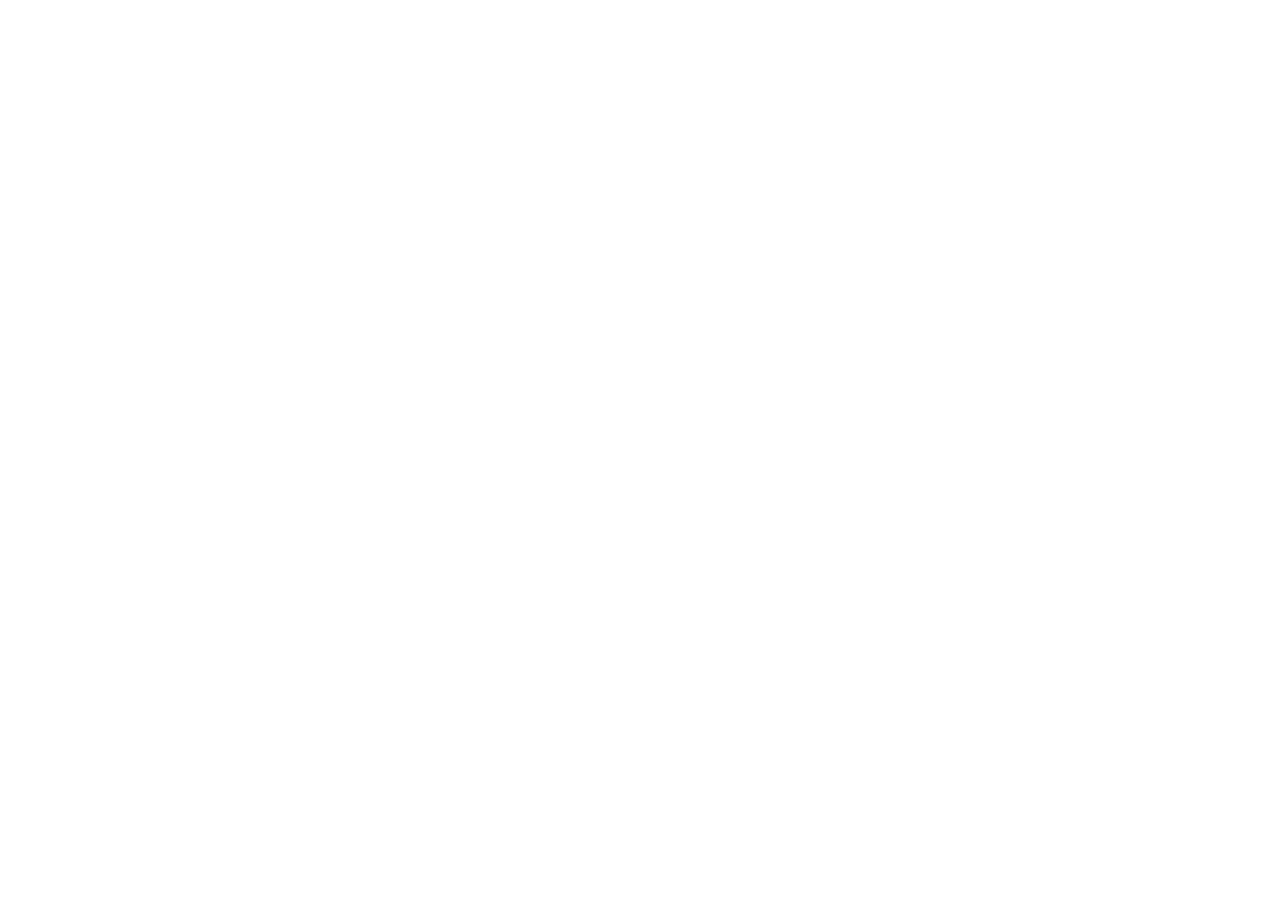
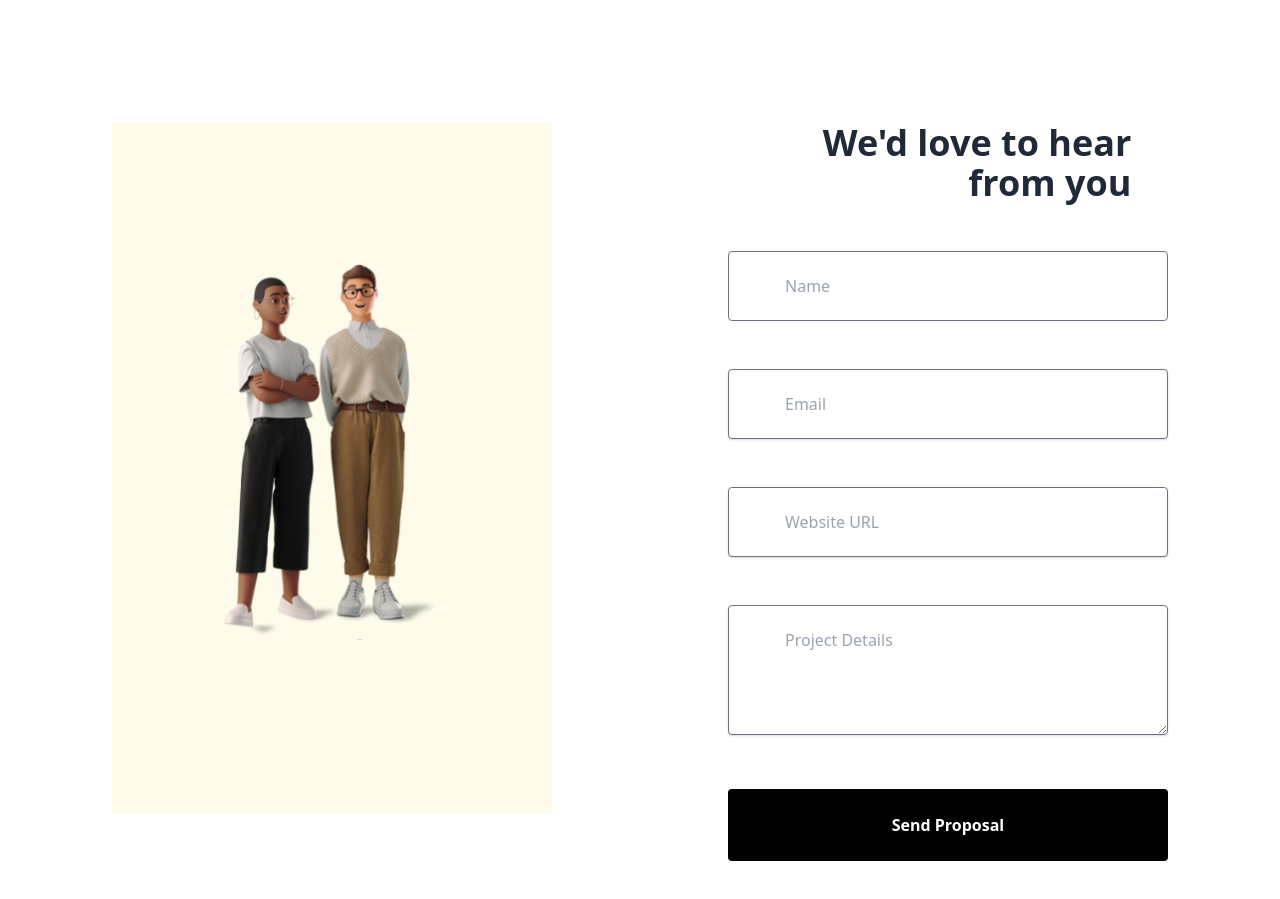
Before and after one commit to onuorachidimma/hand, a React (Create React App) app: page / in a window 1280 px wide. Shown: the part 2140-3039 px from the top of the page. Before the commit the page ends 2055 px from the top, so only its background shows below. Built offline with nearby package versions, Linux system fonts and the light colour scheme.

Commit message:
feat: create SuccessPage and route onSubmit

```diff
--- a/src/App.js
+++ b/src/App.js
@@ -1,11 +1,13 @@
 import React from 'react';
 import { Routes, Route } from 'react-router';
 import Homepage from './components/homepage';
+import SuccessPage from './components/successPage';
 function App() {
   return (
     <div>
       <Routes>
       <Route path='/' element={<Homepage />}/>
+      <Route path="/success" element={<SuccessPage />} />
       </Routes>
     </div>
   );
--- a/src/components/homepage.jsx
+++ b/src/components/homepage.jsx
@@ -6,7 +6,9 @@ import Avatars from "./avatar";
 import Avatar1 from "../asset/images/Female avatar with laptop.svg";
 import Avatar2 from "../asset/images/Male avatar with phone.svg";
 import Avatar3 from "../asset/images/Female avater with coffee.svg";
+import AvatarMaleAndFemale from "../asset/images/Male and Female avatar.svg"
 import Statistics from "./statistics";
+import Form from "./form";
 const Homepage = () => {
   return (
     <div>
@@ -26,7 +28,7 @@ const Homepage = () => {
       </div>
 
       <div className="">
-        <div className="text-center mb-10">
+        <div className="text-center mb-10 ">
           <SubHeading subHeading="Meet the heroes behind the magic" />
         </div>
 
@@ -53,7 +55,7 @@ const Homepage = () => {
             />
           </div>
         </div>
-
+    </div>
         <div className="bg-gray-900 text-white  ">
           <div className=" flex flex-wrap justify-between  text-center lg:text-left p-0 lg:pl-28 py-5">
             <div className="w-full sm:w-full md:w-6/12 lg:w-3/12  mb-4">
@@ -74,8 +76,28 @@ const Homepage = () => {
             </div>
           </div>
         </div>
-      </div>
+
+        <div className="flex justify-between flex-wrap py-52 px-28">
+            <div className=" pt-12 pb-20 px-8 md:px-12 lg:px-28 bg-yellow-50 text-center w-full  lg:w-5/12 mb-12">
+                <img
+                className="w-full h-full"
+                src={AvatarMaleAndFemale}
+                alt=""
+                />
+            </div>
+
+            <div className="w-full  lg:w-5/12">
+                <div className="text-right mb-12">
+                    <SubHeading subHeading="We'd love to hear
+                        from you"/>
+                </div>
+                <div>
+                <Form />
+                </div>
+            </div>
+        </div>
     </div>
+
   );
 };
 
--- /dev/null
+++ b/src/components/successPage.jsx
@@ -0,0 +1,11 @@
+import React from 'react';
+
+const SuccessPage = () => {
+  return (
+    <div className="flex items-center justify-center h-screen bg-green-100">
+      <h1 className="text-3xl font-bold text-green-800">Proposal Sent Successfully!</h1>
+    </div>
+  );
+};
+
+export default SuccessPage;
```
